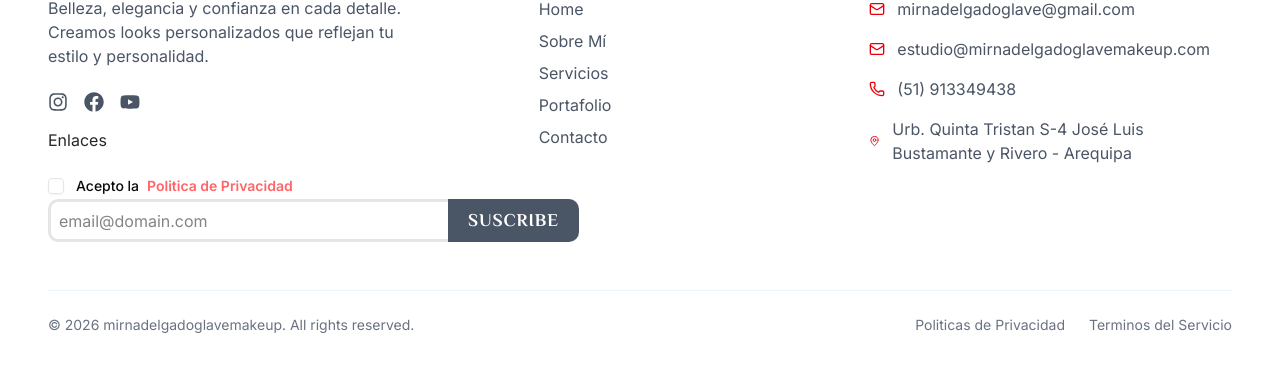
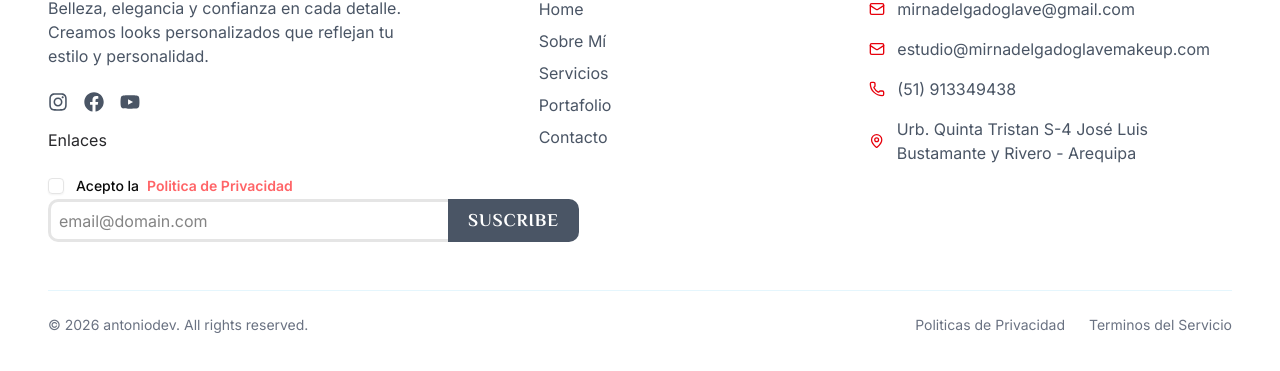
Before and after one commit to antoniogn-dev/web-makeup, a Next.js app: page / in a window 1280 px wide. Shown: the part 3940-4311 px from the top of the page. Built offline with nearby package versions, Linux system fonts and the light colour scheme.

Commit message:
footer corregido terminado

```diff
--- a/src/components/ui/footer.tsx
+++ b/src/components/ui/footer.tsx
@@ -55,7 +55,7 @@ const Footer = () => {
                             </a>
                         </div>
 
-                         <h3 className="clash-display text-zinc-800  mb-4 pb-2 ">
+                        <h3 className="clash-display text-zinc-800  mb-4 pb-2 ">
                             {" "}
                             {/* Updated border color */}
                             Enlaces
@@ -132,22 +132,28 @@ const Footer = () => {
                             <li className="flex items-center space-x-3 text-gray-600">
                                 <Mail size={16} className="text-red-600" />{" "}
                                 {/* Updated icon color */}
-                                <span>mirnadelgadoglave@gmail.com</span> {/* Updated email */}
+                                <Link href="mailto:mirnadelgadoglave@gmail.com" >
+                                    <span>mirnadelgadoglave@gmail.com</span> {/* Updated email */}
+                                </Link>
                             </li>
                             <li className="flex items-center space-x-3 text-gray-600">
                                 <Mail size={16} className="text-red-600" />{" "}
                                 {/* Updated icon color */}
-                                <span>estudio@mirnadelgadoglavemakeup.com</span> {/* Updated email */}
+                                <Link href="mailto:estudio@mirnadelgadoglavemakeup.com">
+                                    <span>estudio@mirnadelgadoglavemakeup.com</span> {/* Updated email */}
+                                </Link>
                             </li>
                             <li className="flex items-center space-x-3 text-gray-600">
                                 <Phone size={16} className="text-red-600" />{" "}
                                 {/* Added phone icon */}
-                                <span>(51) 913349438</span> {/* Dummy phone number */}
+                                <Link href="tel:+51913349438">
+                                    <span>(51) 913349438</span> {/* Dummy phone number */}
+                                </Link>
                             </li>
                             <li className="flex items-center space-x-3 text-gray-600">
                                 <MapPin size={16} className="text-red-600" />{" "}
                                 {/* Added location icon */}
-                                <span>Urb. Quinta Tristan S-4 José Luis Bustamante y Rivero - Arequipa</span> {/* Dummy address */}
+                                <span className="w-full md:w-87.5">Urb. Quinta Tristan S-4 José Luis Bustamante y Rivero - Arequipa</span> {/* Dummy address */}
                             </li>
                         </ul>
                     </div>
@@ -157,7 +163,7 @@ const Footer = () => {
                     {" "}
                     {/* Updated border color */}
                     <p className="text-gray-500 text-sm">
-                        © {new Date().getFullYear()} mirnadelgadoglavemakeup. All rights reserved.
+                        © {new Date().getFullYear()} antoniodev. All rights reserved.
                     </p>
                     <div className="flex space-x-6 mt-4 md:mt-0">
                         <a
```
